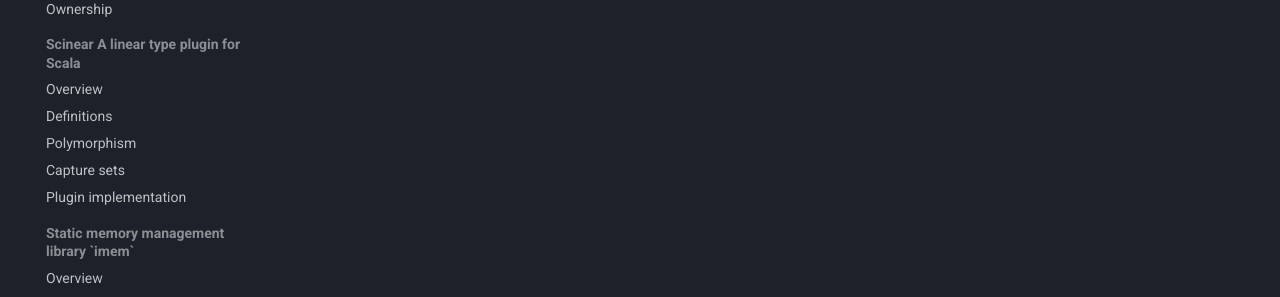
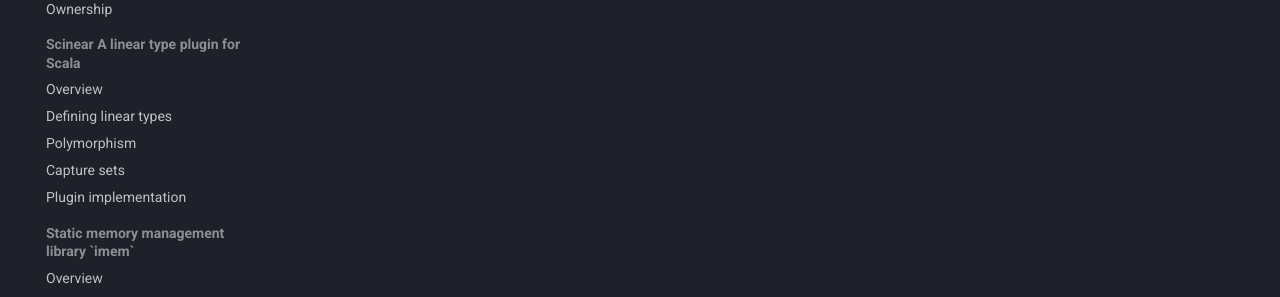
Before and after one commit to amsen20/masters-thesis, an MkDocs documentation site: the page built from docs/index.md, in a window 1280 px wide. Shown: the part 363-660 px from the top of the page. Built offline with MkDocs 1.6.1 and Material for MkDocs 9.7.7, drawn with Linux system fonts in a browser that asks for light colours.

```diff
--- a/mkdocs.yml
+++ b/mkdocs.yml
@@ -15,6 +15,11 @@ theme:
     - search.suggest
     - search.highlight
 
+# Plugins
+plugins:
+  - search
+  - print-site
+
 # Navigation (Table of Contents)
 nav:
   - Home: index.md
@@ -27,7 +32,7 @@ nav:
     - Ownership: background/ownership.md
   - Scinear A linear type plugin for Scala:
     - Overview: scinear/index.md
-    - Definitions: scinear/definitions.md
+    - Defining linear types: scinear/defining-linear-types.md
     - Polymorphism: scinear/polymorphism.md
     - Capture sets: scinear/capture-sets.md
     - Plugin implementation: scinear/plugin-implementation.md
```
